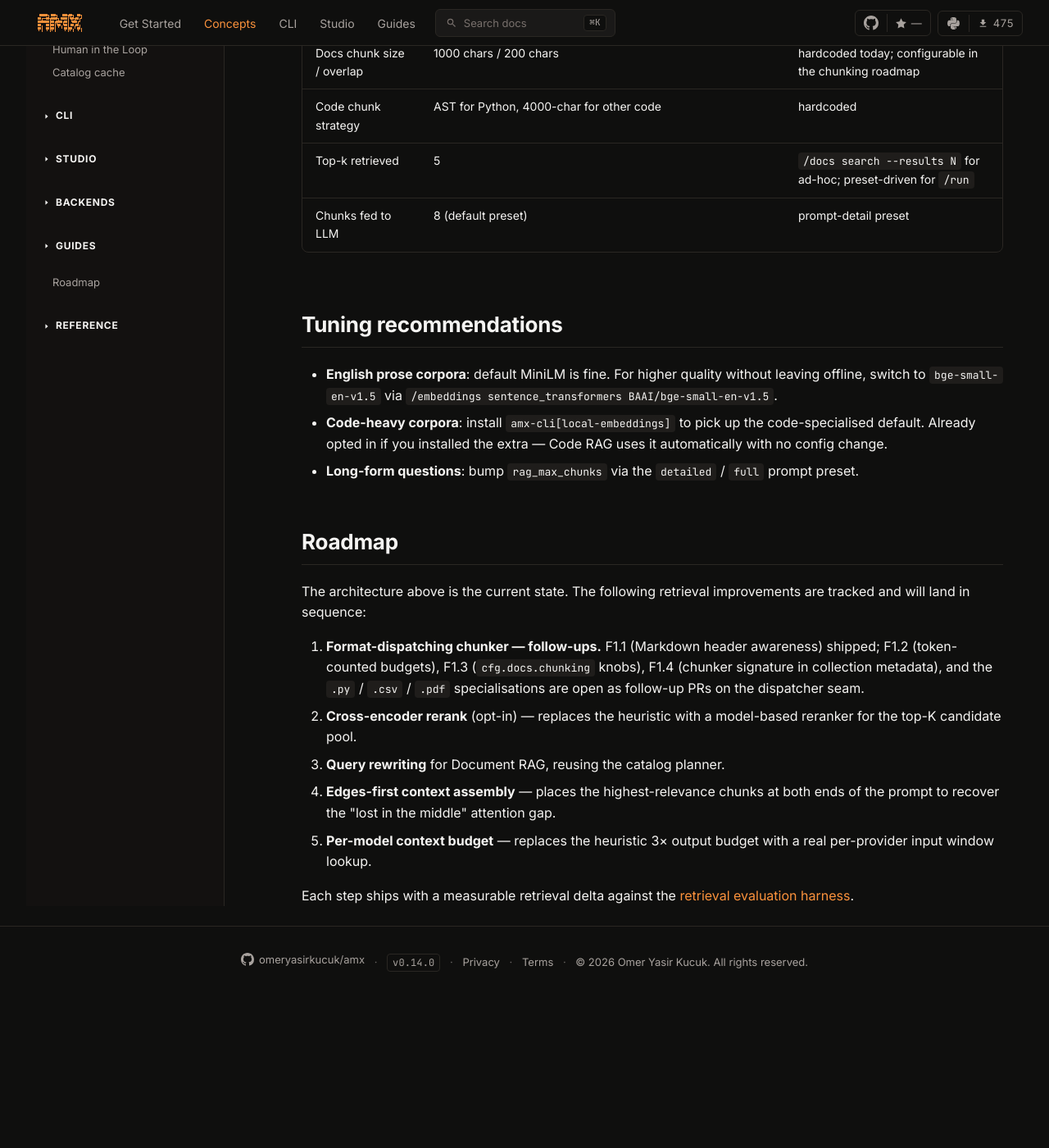
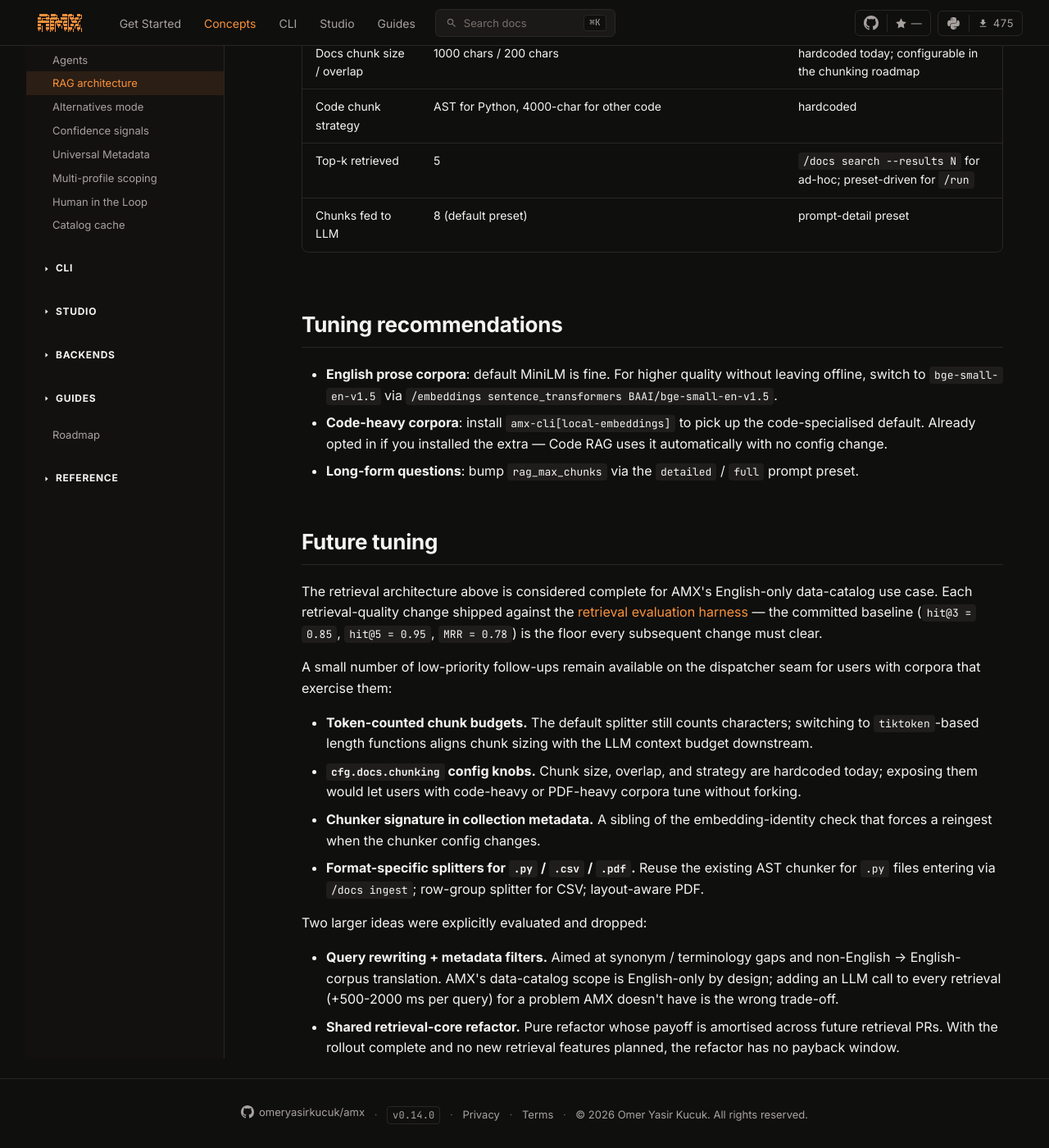
Before and after one commit to omeryasirkucuk/amx-docs, an MkDocs documentation site: the page built from docs/concepts/rag-architecture.md, in a window 1280 px wide and 1400 px high, scrolled down 4270 px. Shown: the whole window at 82% size. Built offline with MkDocs 1.6.1 and Material for MkDocs 9.7.7, drawn with Linux system fonts in a browser that asks for light colours; comment, search, counter and statistics services are not loaded; before the commit the page ends 5484 px from its top, so only the background shows below that; some of the changed text lies outside the part shown.

Commit message:
docs(concepts): close out RAG architecture rollout — Future tuning section (#42)
The eight-PR retrieval-architecture rollout (PR-A through PR-I, in
the rollout's order — F was inserted late) is complete. Update the
RAG architecture page to:

- Replace the "Roadmap" heading with "Future tuning". The shipped
  improvements (cross-encoder rerank, edges-first context assembly,
  per-model context budget, FTS5 hybrid retrieval, MMR diversity)
  no longer belong on a roadmap; they're current behaviour and
  already documented in the sections above.
- List the small remaining F1.x follow-ups (token-counted budgets,
  cfg.docs.chunking knobs, chunker_signature, .py / .csv / .pdf
  specialisations) as low-priority tuning available on the
  dispatcher seam — not "tracked PRs".
- Add an explicit "dropped" subsection naming the two ideas
  evaluated and rejected: query rewriting (audit F2.3 / F2.4 / E5)
  and shared retrieval-core refactor (audit §5). Both have a
  one-line reason so a future reader doesn't re-litigate.
- Fix the section-2 "future prompt-assembly upgrades" language now
  that the citation header header it referenced is present-tense
  shipped behaviour; link forward to the Prompt assembly section.

mkdocs build --strict clean. No other content changes; the
defaults table, retrieval table, prompt-assembly walkthrough, and
tuning recommendations are accurate against the current code.

Co-authored-by: omeryasirkucuk <omeryasirkucuk@users.noreply.github.com>

```diff
--- a/docs/concepts/rag-architecture.md
+++ b/docs/concepts/rag-architecture.md
@@ -181,24 +182,39 @@
 - **Long-form questions**: bump `rag_max_chunks` via the
   `detailed` / `full` prompt preset.
 
-## Roadmap
+## Future tuning
 
-The architecture above is the current state. The following retrieval
-improvements are tracked and will land in sequence:
+The retrieval architecture above is considered complete for AMX's
+English-only data-catalog use case. Each retrieval-quality change
+shipped against the
+[retrieval evaluation harness](../evaluation/retrieval-eval.md) —
+the committed baseline (`hit@3 = 0.85`, `hit@5 = 0.95`, `MRR = 0.78`)
+is the floor every subsequent change must clear.
 
-1. **Format-dispatching chunker — follow-ups.** F1.1 (Markdown
-   header awareness) shipped; F1.2 (token-counted budgets), F1.3
-   (`cfg.docs.chunking` knobs), F1.4 (chunker signature in
-   collection metadata), and the `.py` / `.csv` / `.pdf`
-   specialisations are open as follow-up PRs on the dispatcher seam.
-3. **Cross-encoder rerank** (opt-in) — replaces the heuristic with a
-   model-based reranker for the top-K candidate pool.
-4. **Query rewriting** for Document RAG, reusing the catalog planner.
-5. **Edges-first context assembly** — places the highest-relevance
-   chunks at both ends of the prompt to recover the "lost in the
-   middle" attention gap.
-6. **Per-model context budget** — replaces the heuristic 3× output
-   budget with a real per-provider input window lookup.
+A small number of low-priority follow-ups remain available on the
+dispatcher seam for users with corpora that exercise them:
 
-Each step ships with a measurable retrieval delta against the
-[retrieval evaluation harness](../evaluation/retrieval-eval.md).
+- **Token-counted chunk budgets.** The default splitter still
+  counts characters; switching to `tiktoken`-based length functions
+  aligns chunk sizing with the LLM context budget downstream.
+- **`cfg.docs.chunking` config knobs.** Chunk size, overlap, and
+  strategy are hardcoded today; exposing them would let users with
+  code-heavy or PDF-heavy corpora tune without forking.
+- **Chunker signature in collection metadata.** A sibling of the
+  embedding-identity check that forces a reingest when the chunker
+  config changes.
+- **Format-specific splitters for `.py` / `.csv` / `.pdf`.** Reuse
+  the existing AST chunker for `.py` files entering via
+  `/docs ingest`; row-group splitter for CSV; layout-aware PDF.
+
+Two larger ideas were explicitly evaluated and dropped:
+
+- **Query rewriting + metadata filters.** Aimed at synonym /
+  terminology gaps and non-English → English-corpus translation.
+  AMX's data-catalog scope is English-only by design; adding an
+  LLM call to every retrieval (+500-2000 ms per query) for a
+  problem AMX doesn't have is the wrong trade-off.
+- **Shared retrieval-core refactor.** Pure refactor whose payoff
+  is amortised across future retrieval PRs. With the rollout
+  complete and no new retrieval features planned, the refactor
+  has no payback window.
```
Also changed, not shown: other parts of docs/concepts/rag-architecture.md (+6 -5 lines).
